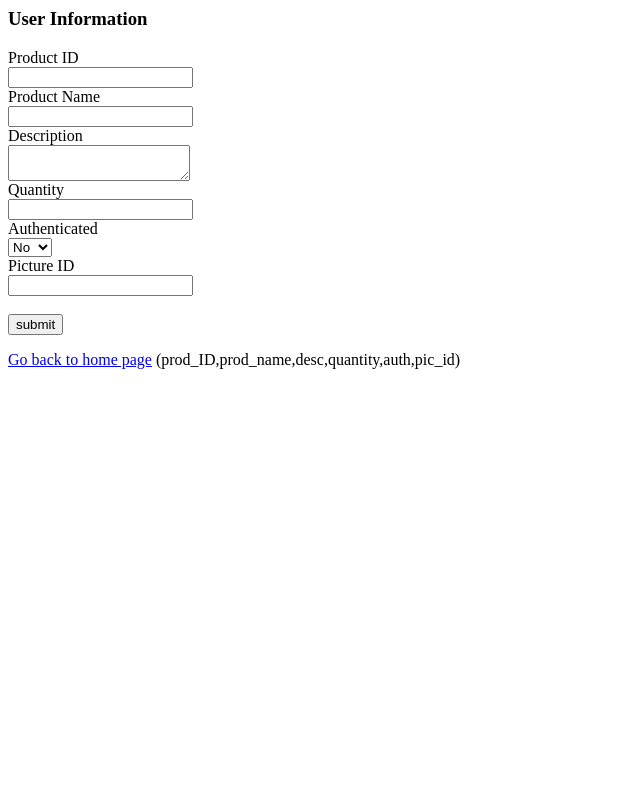
After one commit to DAH746/InventoryManagementSystemWithFlask, a Flask app: page /newproduct in a window 1280 px wide. The commit adds this page. Shown: the whole page, without its empty margins (0-640 px from the left). Run offline with Flask 2, Linux system fonts and the light colour scheme.

Commit message:
Added Product database. One to add new products and one to list products

```diff
--- a/WebAppForUsers.py
+++ b/WebAppForUsers.py
@@ -158,6 +158,61 @@ def upload():
 
     return render_template("result.html",msg =msg)
 
+@app.route('/newproduct')
+def new_product():
+    authenticated = ['Yes', 'No']
+    return render_template("newproduct.html", authenticated=authenticated)
+
+def IsProdNew(prod_id):
+    con = sql.connect("InventoryDatabase.db")
+    cur = con.cursor()
+    cur.execute("Select prod_id from Inventory WHERE prod_id=?",(prod_id, ))
+    all_prod_id = cur.fetchall();
+    if len(all_prod_id) != 0:
+        return False
+    return True
+
+@app.route('/addproduct',methods = ['POST', 'GET'])
+def add_product():
+    if request.method =="POST":
+        try:
+
+            prod_id = request.form['prod_ID']
+            prod_name = request.form['prod_name']
+            desc = request.form['desc']
+            quantity = request.form['quantity']
+            auth = request.form['auth']
+            pic_id = request.form['pic_id']
+
+            checkIfProdIsNew = IsProdNew(prod_id)
+
+            if checkIfProdIsNew:
+                with sql.connect("InventoryDatabase.db") as con:
+                    cur = con.cursor()
+                    cur.execute("INSERT INTO Inventory (prod_ID,prod_name,desc,quantity,auth,pic_id) VALUES (?,?,?,?,?,?)",(prod_id,prod_name,desc,quantity,auth,pic_id) )
+                    con.commit()
+                    msg = "Product successfully added"
+
+            if not checkIfProdIsNew:
+                msg = "This is an exsiting user"
+        except:
+            con.rollback()
+            msg = "Error in insert operation"
+
+        finally:
+            return render_template("result.html",msg = msg)
+            con.close()
+
+@app.route('/listprods')
+def list_prods():
+    con = sql.connect("InventoryDatabase.db")
+    con.row_factory = sql.Row
+
+    cur = con.cursor()
+    cur.execute("select * from Inventory")
+
+    rows = cur.fetchall();
+    return render_template("listprods.html", rows = rows)
 
 if __name__ == '__main__':
    app.run(debug = True)
--- a/templates/home.html
+++ b/templates/home.html
@@ -6,6 +6,8 @@
       <h2><a href = "/UserLogin">Login</a></h2>
       <h2><a href = "/list">FOR DEBUGGING: List Registered Users</a></h2>
       <h2><a href = "/s3UploadTest">s3 Upload Test</a></h2>
+      <h2><a href = "/newproduct">Add New Product</a></h2>
+      <h2><a href = "/listprods">List Products</a></h2>
 
    </body>
 </html>
--- /dev/null
+++ b/templates/newproduct.html
@@ -0,0 +1,40 @@
+<html>
+   <body>
+
+      <form action = "{{ url_for('add_product') }}" method = "POST">
+         <h3>User Information</h3>
+
+         Product ID<br>
+         <input type = "text" name = "prod_ID" /></br>
+
+         Product Name<br>
+         <input type = "text" name = "prod_name" /></br>
+
+         Description<br>
+         <textarea name = "desc" ></textarea><br>
+
+         Quantity<br>
+         <input type = "text" name = quantity /></br>
+
+         Authenticated<br>
+         <select name= auth method="GET" action="/">
+            {% for auth in authenticated %}
+            <option value= "{{auth}}" SELECTED>{{auth}}</option>"
+            {% endfor %}
+        </select><br>
+
+         Picture ID<br>
+         <input type = "text" name = pic_id /><br>
+
+         <br>
+         <input type = "submit" value = "submit" /><br>
+      </form>
+
+
+
+      <a href = "/">Go back to home page</a>
+
+   </body>
+</html>
+
+(prod_ID,prod_name,desc,quantity,auth,pic_id)
```
Also changed, not shown: CreateInvenDB.py (added, +8 -0 lines), templates/listprods.html (added, +31 -0 lines), InventoryDatabase.db (added).
